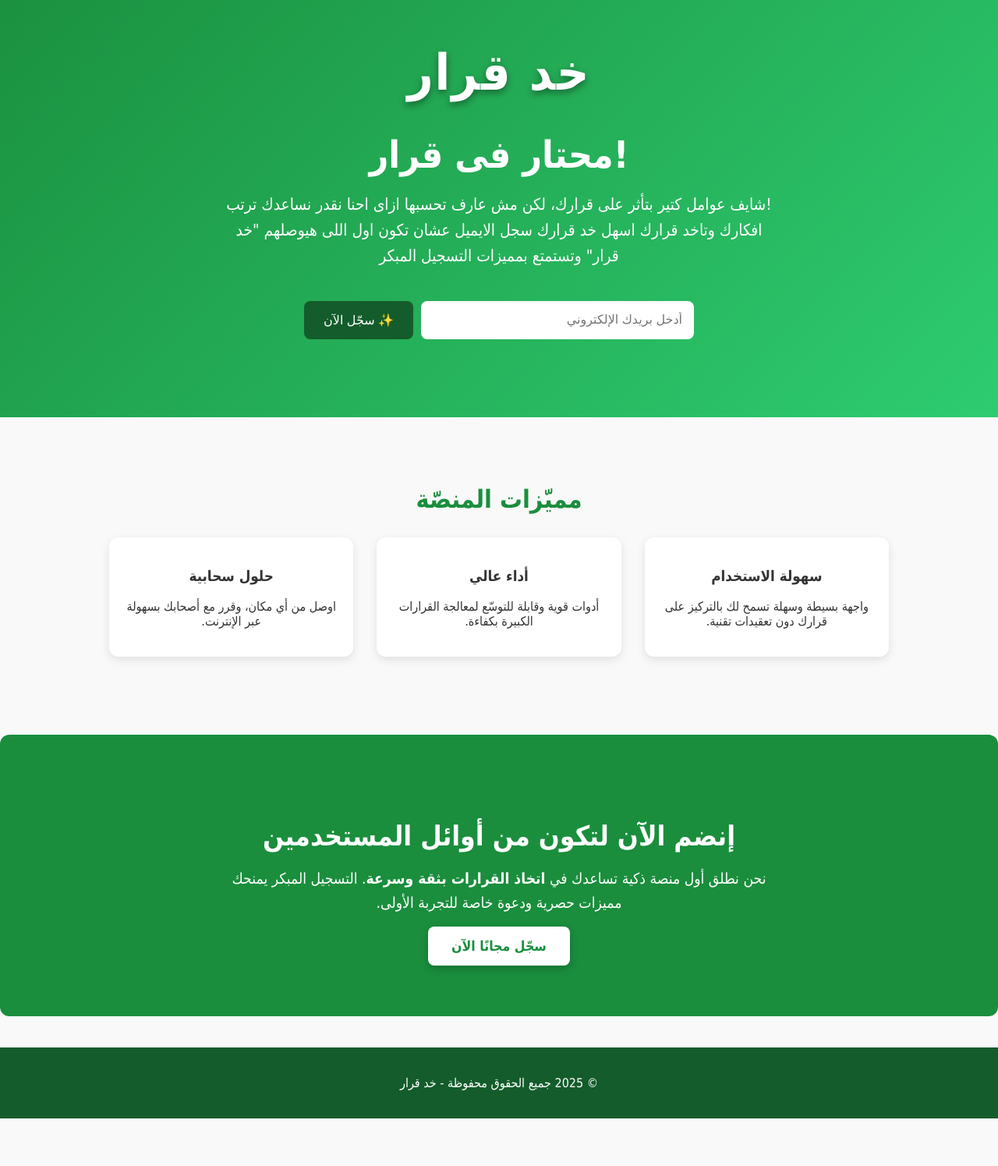
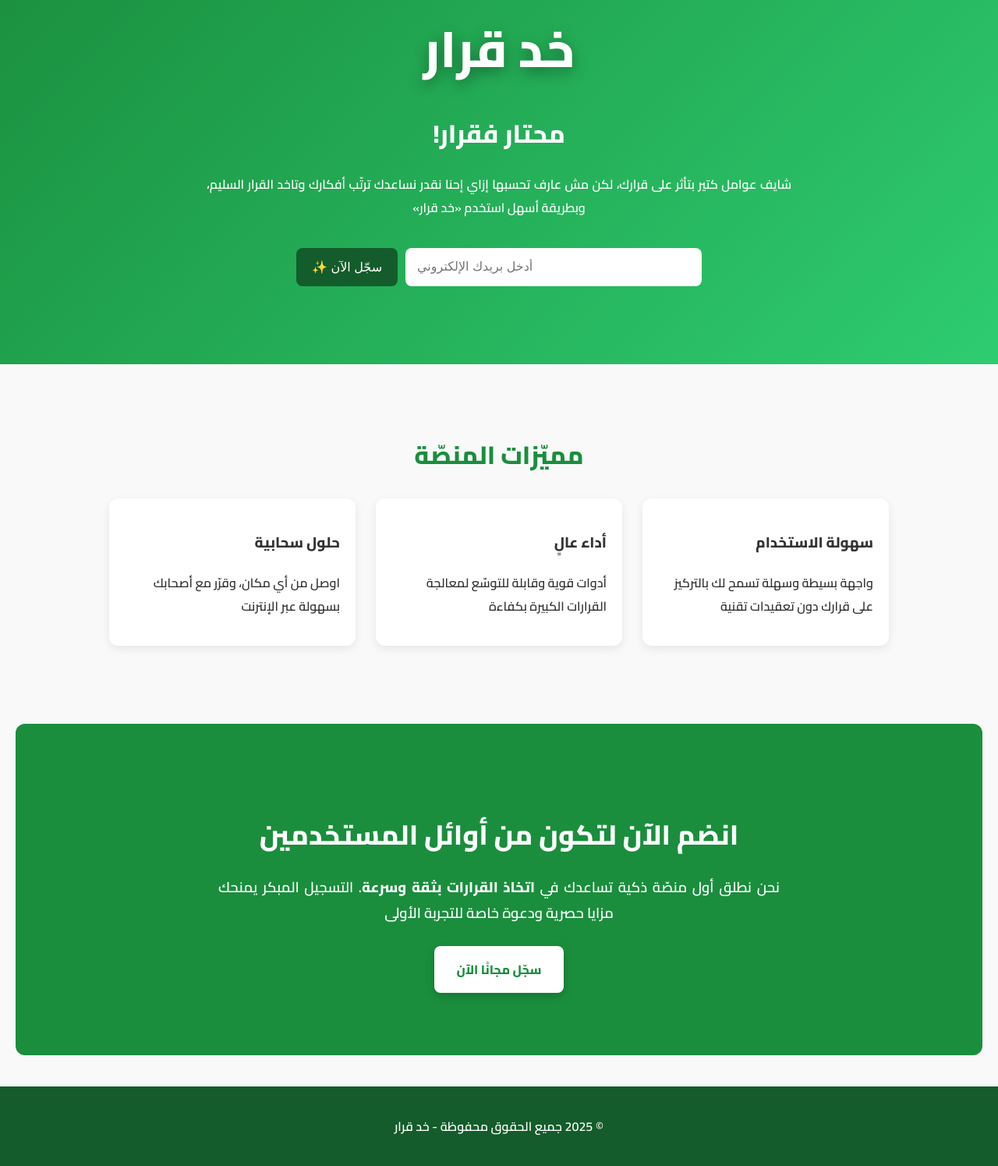
Before and after one commit to Mrwkky9/Saasoptin3, a plain HTML site: page index.html in a window 1280 px wide. Shown: the part 97-1592 px from the top of the page at 78% size. Before the commit the page ends 1531 px from the top, so only its background shows below. Drawn offline with Linux system fonts and the light colour scheme.

Commit message:
Update index.html

```diff
--- a/index.html
+++ b/index.html
@@ -1,80 +1,183 @@
 <!DOCTYPE html>
 <html lang="ar" dir="rtl">
 <head>
-  <meta charset="UTF-8">
-  <meta name="viewport" content="width=device-width, initial-scale=1.0">
+  <meta charset="UTF-8" />
+  <meta name="viewport" content="width=device-width, initial-scale=1.0"/>
   <title>خد قرار</title>
+
+  <!-- Modern Arabic font -->
+  <link href="https://fonts.googleapis.com/css2?family=Cairo:wght@600;800&display=swap" rel="stylesheet">
+
+  <style>
+    :root { --g1:#1a8e3d; --g2:#2ecc71; --g3:#145c2b; }
+    * { box-sizing: border-box; }
+    body {
+      margin: 0;
+      font-family: "Cairo", Tahoma, Arial, sans-serif;
+      background: #f9f9f9;
+      color: #333;
+    }
+
+    /* RTL/LTR helpers */
+    .rtl { direction: rtl; unicode-bidi: embed; }
+    .ltr { direction: ltr; unicode-bidi: embed; }
+    .isolate { unicode-bidi: isolate; }
+
+    /* Sections */
+    .hero {
+      background: linear-gradient(135deg, var(--g1), var(--g2));
+      color: #fff;
+      text-align: center;
+      padding: 100px 20px;
+    }
+    .hero h1 {
+      font-weight: 800;
+      font-size: 4rem;
+      margin: 0 0 18px;
+      text-shadow: 0 6px 18px rgba(0,0,0,0.35);
+    }
+    .hero h2 {
+      font-size: 2rem;
+      margin: 0 0 20px;
+      font-weight: 700;
+    }
+    .hero p {
+      max-width: 750px;
+      margin: 0 auto 36px;
+      line-height: 1.9;
+      text-align: justify;        /* align both edges */
+      text-align-last: center;    /* last line centered (use 'right' if you prefer) */
+    }
+
+    /* Form */
+    .form {
+      max-width: 520px;
+      margin: 0 auto;
+      display: flex;
+      gap: 10px;
+      flex-direction: row;
+      align-items: stretch;
+    }
+    .form input[type="email"] {
+      flex: 1;
+      padding: 15px;
+      border: none;
+      border-radius: 8px;
+      font-size: 1rem;
+      /* Emails are LTR even on RTL pages */
+      direction: ltr;
+      unicode-bidi: embed;
+      text-align: left;
+    }
+    .form button {
+      background: var(--g3);
+      color: #fff;
+      border: none;
+      padding: 15px 20px;
+      border-radius: 8px;
+      font-size: 1rem;
+      cursor: pointer;
+      white-space: nowrap;
+    }
+    .form button:hover { filter: brightness(1.05); }
+
+    .features {
+      padding: 60px 20px;
+      text-align: center;
+    }
+    .features h2 {
+      font-size: 2rem;
+      margin-bottom: 26px;
+      color: var(--g1);
+      font-weight: 800;
+    }
+    .grid {
+      display: flex; flex-wrap: wrap; justify-content: center;
+      gap: 26px; max-width: 1000px; margin: 0 auto;
+    }
+    .card {
+      flex: 1 1 250px; background: #fff; padding: 20px; border-radius: 12px;
+      box-shadow: 0 4px 12px rgba(0,0,0,0.08); text-align: right;
+    }
+
+    .cta {
+      background: var(--g1);
+      color: #fff;
+      padding: 80px 20px;
+      text-align: center;
+      margin: 40px 20px;
+      border-radius: 12px;
+    }
+    .cta h2 { font-size: 2.2rem; margin-bottom: 18px; font-weight: 800; }
+    .cta p {
+      font-size: 1.15rem; max-width: 720px; margin: 0 auto 26px; line-height: 1.8;
+      text-align: justify; text-align-last: center;
+    }
+    .cta a {
+      display: inline-block;
+      background:#fff; color: var(--g1);
+      padding: 15px 28px; border-radius: 8px; font-weight: 800; text-decoration: none;
+      box-shadow: 0 4px 12px rgba(0,0,0,0.18);
+    }
+
+    footer {
+      background: var(--g3); color: #fff; text-align: center; padding: 20px; margin-top: 40px;
+    }
+  </style>
 </head>
-<body style="margin:0; font-family: 'Tahoma', sans-serif; background:#f9f9f9; color:#333;">
+<body class="rtl">
 
-  <!-- Hero Section -->
-  <section style="background: linear-gradient(135deg, #1a8e3d, #2ecc71); color: white; text-align: center; padding: 100px 20px;">
-    <!-- Big Page Title -->
-    <h1 style="font-size: 4rem; margin-bottom: 30px; font-weight: bold;
-               text-shadow: 0 4px 10px rgba(0,0,0,0.4); letter-spacing: 2px;">
-      خد قرار
-    </h1>
-    <h1 style="font-size: 3rem; margin-bottom: 20px; font-weight: bold;">
-       !محتار فى قرار
-    </h1>
-    <p style="font-size: 1.3rem; max-width: 700px; margin: 0 auto 40px; line-height:1.6;">
-      !شايف عوامل كتير بتأثر على قرارك، لكن مش عارف تحسبها ازاى
-                احنا نقدر نساعدك ترتب افكارك وتاخد قرارك اسهل
-      خد قرارك
-سجل الايميل عشان تكون اول اللى هيوصلهم "خد قرار" وتستمتع بمميزات التسجيل المبكر
+  <!-- Hero -->
+  <section class="hero rtl">
+    <!-- Put emoji at the END in RTL to avoid reordering issues -->
+    <h1>خد قرار </h1>
+    <h2>محتار فقرار!</h2>
+    <p>
+      شايف عوامل كتير بتأثر على قرارك، لكن مش عارف تحسبها إزاي
+      إحنا نقدر نساعدك ترتّب أفكارك وتاخد القرار السليم، وبطريقة أسهل
+      استخدم «خد قرار»
     </p>
 
-    <!-- Opt-in Form (Google Forms Integration) -->
-    <form id="optin" action="https://docs.google.com/forms/d/e/1FAIpQLSeEUBCHTWr2H-BZeXnhUT-wsoE3g47cH-x8e4_u2BaSjCQVfQ/formResponse"
-          method="POST" target="_blank"
-          style="max-width: 500px; margin: 0 auto; display: flex; gap: 10px; flex-direction: row;">
-      <input type="email" name="entry.1247091988" placeholder="أدخل بريدك الإلكتروني" required
-        style="flex: 1; padding: 15px; border: none; border-radius: 8px; font-size: 1rem; text-align:right;">
-      <button type="submit"
-        style="background: #145c2b; color: white; border: none; padding: 15px 25px; border-radius: 8px; font-size: 1rem; cursor: pointer;">
-        ✨ سجّل الآن
-      </button>
+    <!-- Opt-in Form -->
+    <form id="optin" class="form"
+          action="https://docs.google.com/forms/d/e/1FAIpQLSeEUBCHTWr2H-BZeXnhUT-wsoE3g47cH-x8e4_u2BaSjCQVfQ/formResponse"
+          method="POST" target="_blank">
+      <input type="email" name="entry.1247091988" placeholder="أدخل بريدك الإلكتروني" required />
+      <button type="submit">سجّل الآن ✨</button>
     </form>
   </section>
 
-  <!-- Features Section -->
-  <section style="padding:60px 20px; text-align:center;">
-    <h2 style="font-size:2rem; margin-bottom:30px; color:#1a8e3d;">مميّزات المنصّة</h2>
-    <div style="display:flex; flex-wrap:wrap; justify-content:center; gap:30px; max-width:1000px; margin:auto;">
-      <div style="flex:1 1 250px; background:#fff; padding:20px; border-radius:12px; box-shadow:0 4px 12px rgba(0,0,0,0.1);">
+  <!-- Features -->
+  <section class="features rtl">
+    <h2>مميّزات المنصّة</h2>
+    <div class="grid">
+      <div class="card">
         <h3>سهولة الاستخدام</h3>
-        <p>واجهة بسيطة وسهلة تسمح لك بالتركيز على قرارك دون تعقيدات تقنية.</p>
+        <p>واجهة بسيطة وسهلة تسمح لك بالتركيز على قرارك دون تعقيدات تقنية</p>
       </div>
-      <div style="flex:1 1 250px; background:#fff; padding:20px; border-radius:12px; box-shadow:0 4px 12px rgba(0,0,0,0.1);">
-        <h3>أداء عالي</h3>
-        <p>أدوات قوية وقابلة للتوسّع لمعالجة القرارات الكبيرة بكفاءة.</p>
+      <div class="card">
+        <h3>أداء عالٍ</h3>
+        <p>أدوات قوية وقابلة للتوسّع لمعالجة القرارات الكبيرة بكفاءة</p>
       </div>
-      <div style="flex:1 1 250px; background:#fff; padding:20px; border-radius:12px; box-shadow:0 4px 12px rgba(0,0,0,0.1);">
+      <div class="card">
         <h3>حلول سحابية</h3>
-        <p>اوصل من أي مكان، وقرر مع أصحابك بسهولة عبر الإنترنت.</p>
+        <p>اوصل من أي مكان، وقرّر مع أصحابك بسهولة عبر الإنترنت</p>
       </div>
     </div>
   </section>
 
-  <!-- Startup Call To Action -->
-  <section style="background:#1a8e3d; color:white; padding:80px 20px; text-align:center; margin-top:40px; border-radius:12px;">
-    <h2 style="font-size:2.2rem; margin-bottom:20px; font-weight:bold;">
-       إنضم الآن لتكون من أوائل المستخدمين
-    </h2>
-    <p style="font-size:1.2rem; max-width:700px; margin:0 auto 30px; line-height:1.6;">
-      نحن نطلق أول منصة ذكية تساعدك في <strong>اتخاذ القرارات بثقة وسرعة</strong>.
-      التسجيل المبكر يمنحك مميزات حصرية ودعوة خاصة للتجربة الأولى.
+  <!-- Startup CTA (replacing image/testimonials) -->
+  <section class="cta rtl">
+    <h2>انضم الآن لتكون من أوائل المستخدمين</h2>
+    <p>
+      نحن نطلق أول منصّة ذكية تساعدك في <strong>اتخاذ القرارات بثقة وسرعة</strong>.
+      التسجيل المبكر يمنحك مزايا حصرية ودعوة خاصة للتجربة الأولى
     </p>
-    <a href="#optin"
-       style="background:#fff; color:#1a8e3d; padding:15px 30px; border-radius:8px; font-size:1.1rem; font-weight:bold; text-decoration:none; box-shadow:0 4px 12px rgba(0,0,0,0.2);">
-      سجّل مجانًا الآن
-    </a>
+    <a href="#optin">سجّل مجانًا الآن</a>
   </section>
 
-  <!-- Footer -->
-  <footer style="background:#145c2b; color:white; text-align:center; padding:20px; margin-top:40px;">
-    <p>© 2025 جميع الحقوق محفوظة - خد قرار </p>
+  <footer>
+    <p>© 2025 جميع الحقوق محفوظة - خد قرار</p>
   </footer>
-
 </body>
 </html>
```
